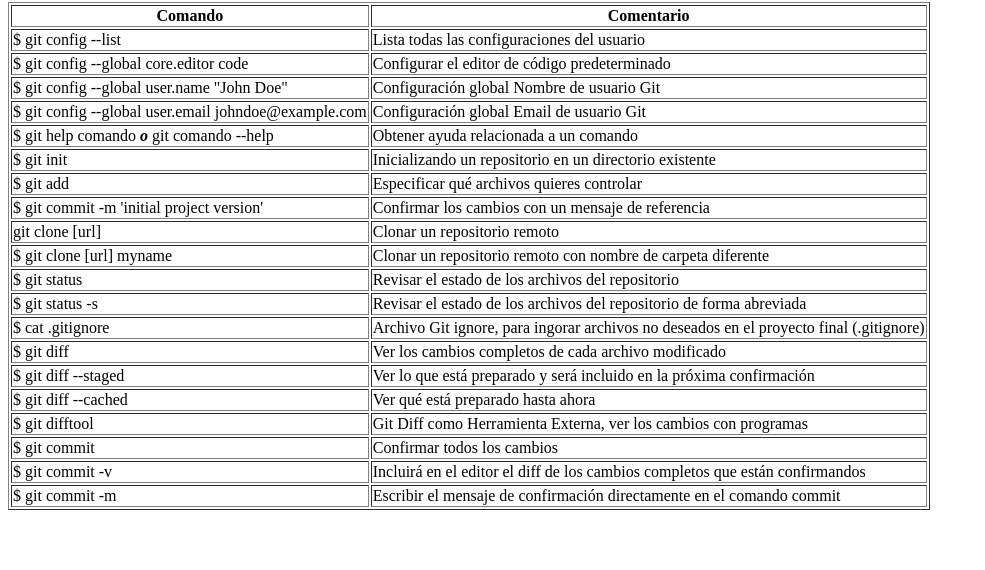
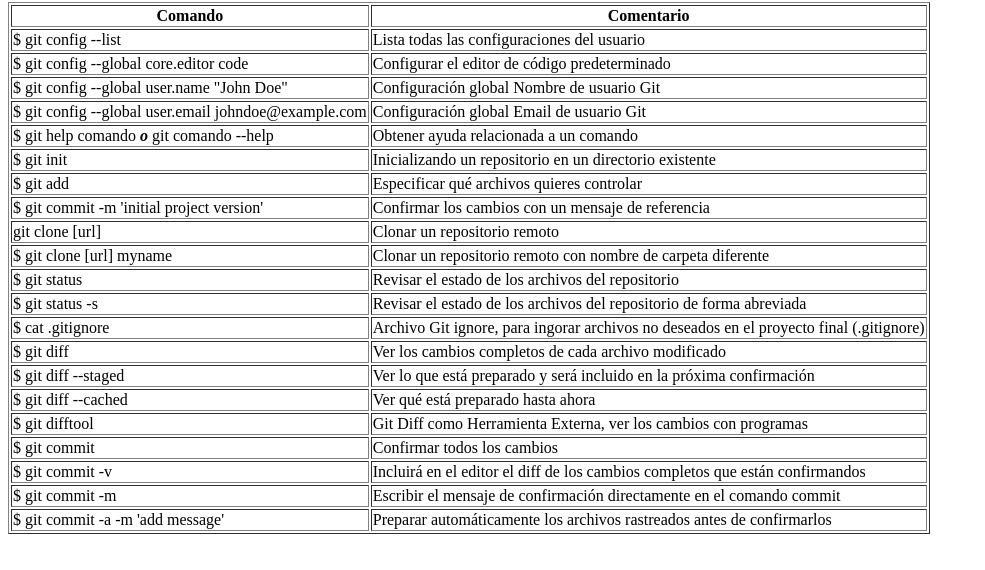
Before and after one commit to Dragon-R/progit, a plain HTML site: page index.html in a window 1280 px wide. Shown: the part 78-648 px from the top of the page, without its empty margins (0-985 px from the left). Drawn offline with Linux system fonts and the light colour scheme.

Commit message:
antes de eliminar

```diff
--- a/index.html
+++ b/index.html
@@ -93,6 +93,10 @@
             <td>$ git commit -m</td>
             <td>Escribir el mensaje de confirmación directamente en el comando commit</td>
         </tr>
+        <tr>
+            <td>$ git commit -a -m 'add message'</td>
+            <td>Preparar automáticamente los archivos rastreados antes de confirmarlos</td>
+        </tr>
     </table>
 </body>
 </html>
```
